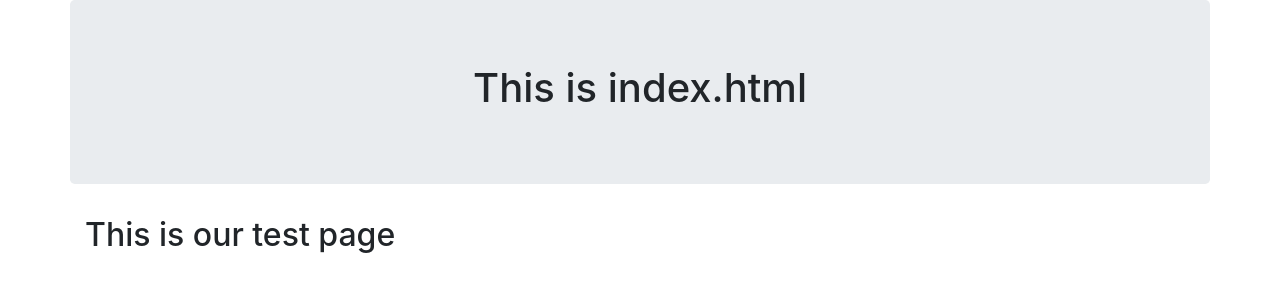
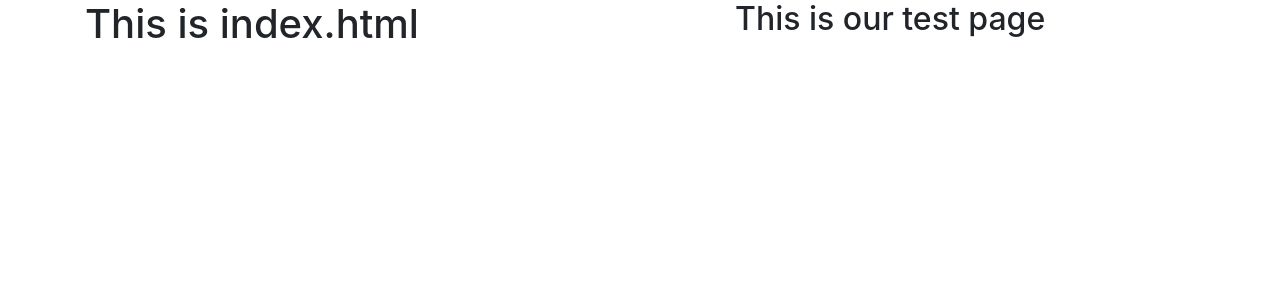
Before and after one commit to Steff-C/Historical-Election-Results-by-State-and-County-from-1976---2020, a Flask app: page / in a window 1280 px wide. Shown: the top 300 px of the page. Run offline with Flask 2, Linux system fonts and the light colour scheme; parts of the project's set-up code (start-up, migrations or seed data) failed here and were passed over; some libraries are stand-ins or nearby versions.

Commit message:
updated html

```diff
--- a/templates/index.html
+++ b/templates/index.html
@@ -3,9 +3,7 @@
 
 <head>
     <meta charset="UTF-8">
-    <meta name="viewport" content="width=device-width, initial-scale=1.0">
-    <meta http-equiv="X-UA-Compatible" content="ie=edge">
-    <title>Flask Demo</title>
+    <title>Elections</title>
     <link rel="stylesheet" href="https://maxcdn.bootstrapcdn.com/bootstrap/4.3.1/css/bootstrap.min.css">
     <!-- Import the Plotly library. Note that this has to
          happen before we importa any code that uses Plotly. -->
@@ -14,14 +12,17 @@
     before we import any code that uses D3. -->
     <script src="https://d3js.org/d3.v5.min.js"></script>
     <!-- Import some CSS, just to show how it's done. -->
+    <meta name="viewport" content="width=device-width, initial-scale=1.0">
+    <link rel="stylesheet" href="https://stackpath.bootstrapcdn.com/bootstrap/4.3.1/css/bootstrap.min.css" integrity="sha384-ggOyR0iXCbMQv3Xipma34MD+dH/1fQ784/j6cY/iJTQUOhcWr7x9JvoRxT2MZw1T" crossorigin="anonymous">
     <link rel="stylesheet" type="text/css" href="static/css/style.css"></link>
 </head>
 
 <body>
     <div class="container">
     <div class="row">
-    <div class="col-md-12 jumbotron text-center">
-    <h1>This is index.html</h1>
+      <div class="col-lg-7 col-md-12">
+        <div class="box" style="padding-bottom: 25px;">
+        <h1>This is index.html</h1>
     </div>
     </div>
     <h2>This is our test page</h2>
```
